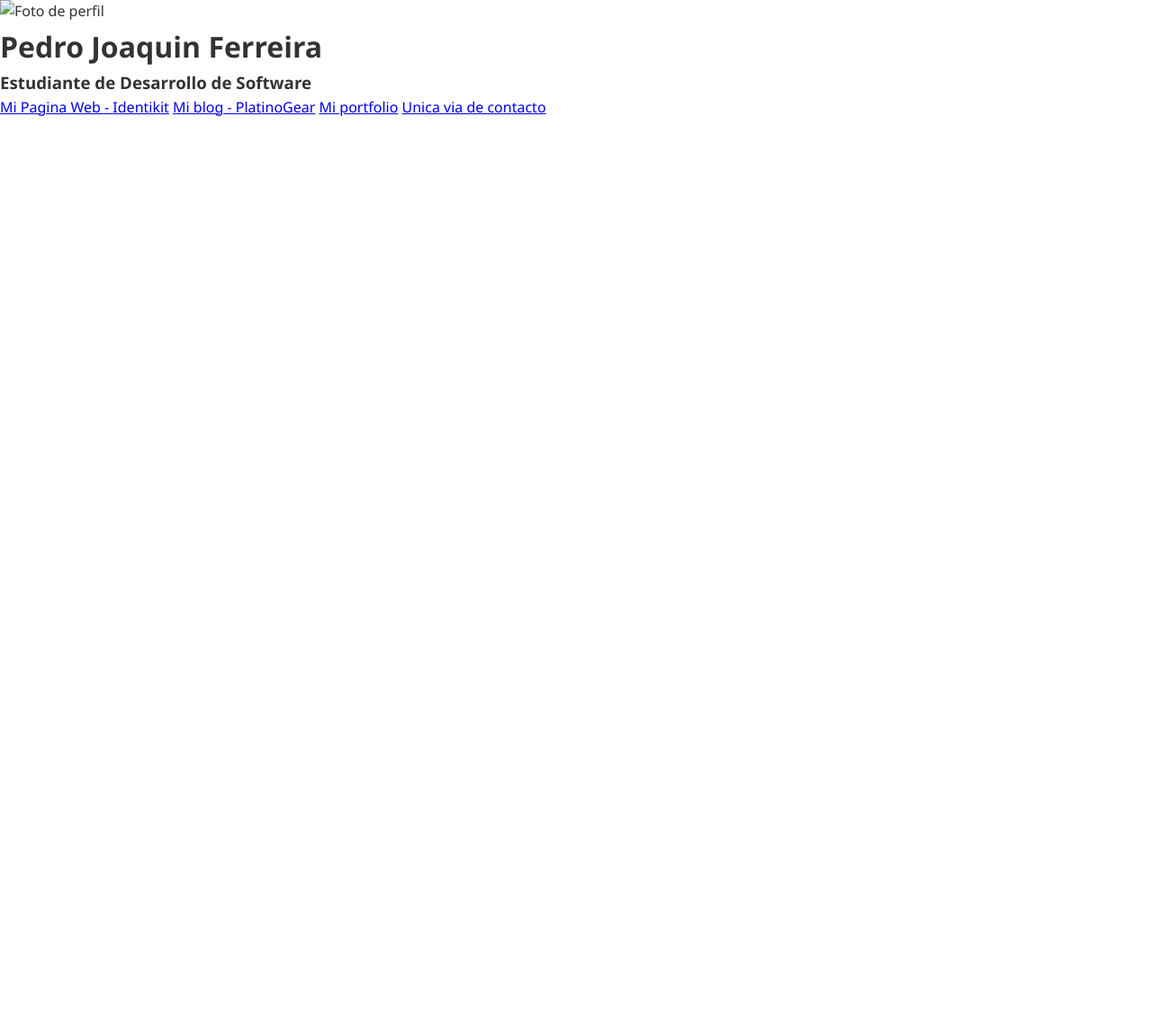
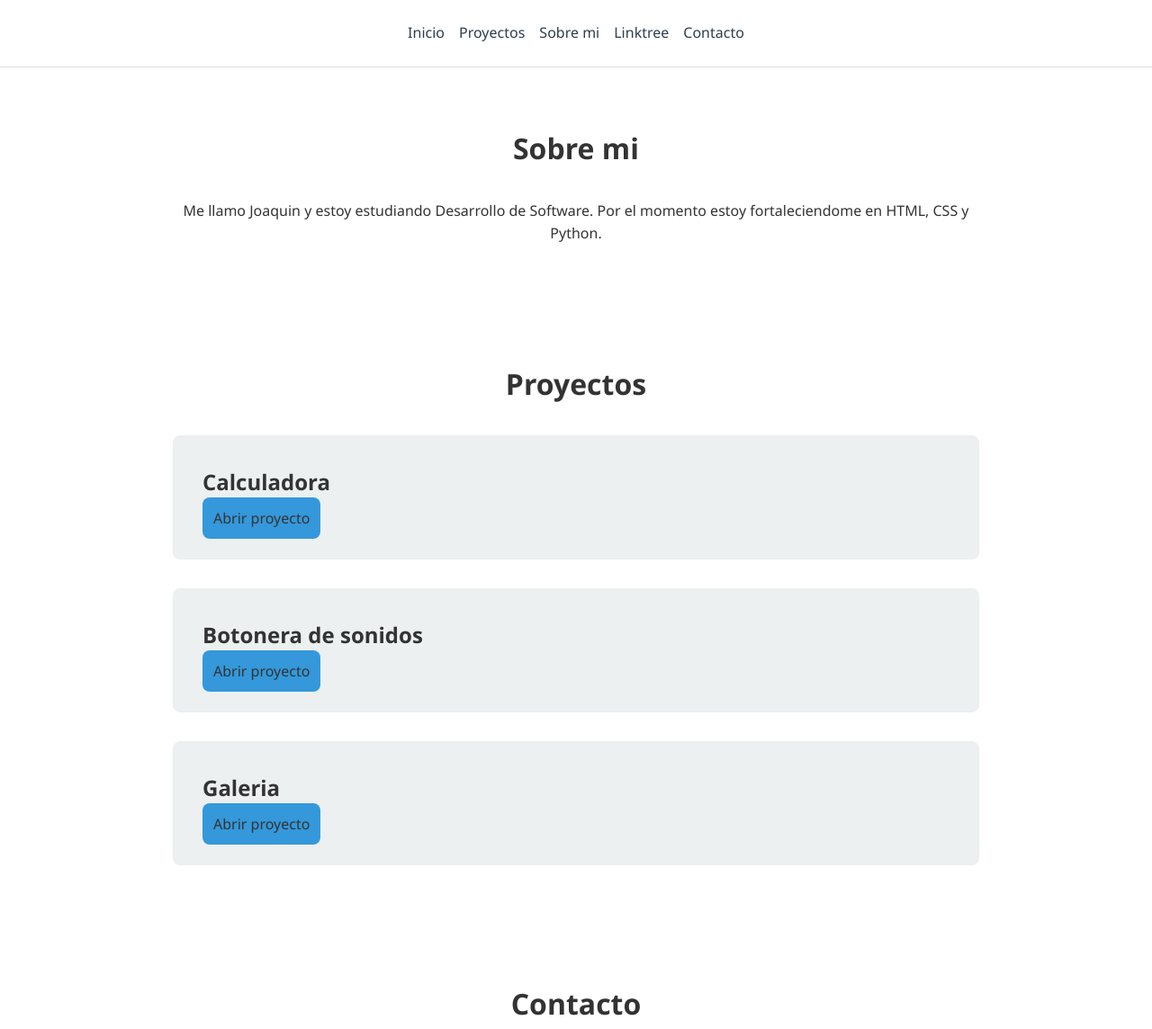
Before and after one commit to joacoferreira/parcial-2, a plain HTML site: page portafolio/index.html in a window 1280 px wide. Shown: the top 1144 px of the page at 90% size. Before the commit the page ends 800 px from the top, so only its background shows below. Drawn offline with Linux system fonts and the light colour scheme.

Commit message:
correccion redes

```diff
--- a/portafolio/index.html
+++ b/portafolio/index.html
@@ -3,18 +3,58 @@
 <head>
   <meta charset="UTF-8">
   <meta name="viewport" content="width=device-width, initial-scale=1.0">
-  <title>Linktree</title>
+  <title>Portafolio</title>
   <link rel="stylesheet" href="style.css">
 </head>
 <body>
-  <div class="container">
-    <img src="imagenes/eye.jpg" alt="Foto de perfil" class="profile-pic">
-    <h1>Pedro Joaquin Ferreira</h1>
-    <h3>Estudiante de Desarrollo de Software</h3>
-    <a href="Mi identikit Pedro Joaquin Ferreira/index.html" class="boton">Mi Pagina Web - Identikit</a>
-    <a href="blog facultad/index.html" class="boton">Mi blog - PlatinoGear</a>
-    <a href="portafolio/index.html" class="boton">Mi portfolio</a>
-    <a href="https://mail.google.com/mail/?view=cm&to=horuscontactt@gmail.com" target="_blank" class="boton">Unica via de contacto</a>
+  <header id="header" class="navbar">
+    <nav class="navigation">
+      <ul class="menu-list">
+        <li><a href="#home">Inicio</a></li>
+        <li><a href="#proyectos">Proyectos</a></li>
+        <li><a href="#sobremi">Sobre mi</a></li>
+        <li><a href="../index.html">Linktree</a></li>
+        <li><a href="#contacto">Contacto</a></li>
+      </ul>
+    </nav>
+  </header>
+
+    <section id="sobremi" class="section about">
+    <h2 class="section-title">Sobre mi</h2>
+    <p class="text">Me llamo Joaquin y estoy estudiando Desarrollo de Software. Por el momento estoy fortaleciendome en HTML, CSS y Python.</p>
+  </section>
+
+<section id="projects" class="section projects">
+  <h2 class="section-title">Proyectos</h2>
+  <div class="project-cards">
+    <div class="card">
+      <h3 class="project-title">Calculadora</h3>
+      <a href="calculadora.html/index.html" class="button">Abrir proyecto</a>
+    </div>
+    <div class="card">
+      <h3 class="project-title">Botonera de sonidos</h3>
+      <a href="botonera.html/index.html" class="button">Abrir proyecto</a>
+    </div>
+        <div class="card">
+      <h3 class="project-title">Galeria</h3>
+      <a href="galeria/index.html" class="button">Abrir proyecto</a>
+    </div>
   </div>
+</section>
+
+  <section id="contacto" class="section contact">
+    <h2 class="section-title">Contacto</h2>
+    <form class="contact-form">
+      <input type="text" placeholder="Nombre" class="input">
+      <input type="email" placeholder="Email" class="input">
+      <textarea placeholder="Mensaje" class="textarea"></textarea>
+      <button type="submit" class="button">enviar</button>
+    </form>
+  </section>
+
+  <footer class="footer">
+    <p>&copy; 2025 Joaquin Ferreira. All rights reserved.</p>
+    <a href="https://github.com/joacoferreira">GitHub</a> <a href="https://www.instagram.com/joacoferreira_/">Instagram</a><a href=""></a>
+  </footer>
 </body>
 </html>
```
